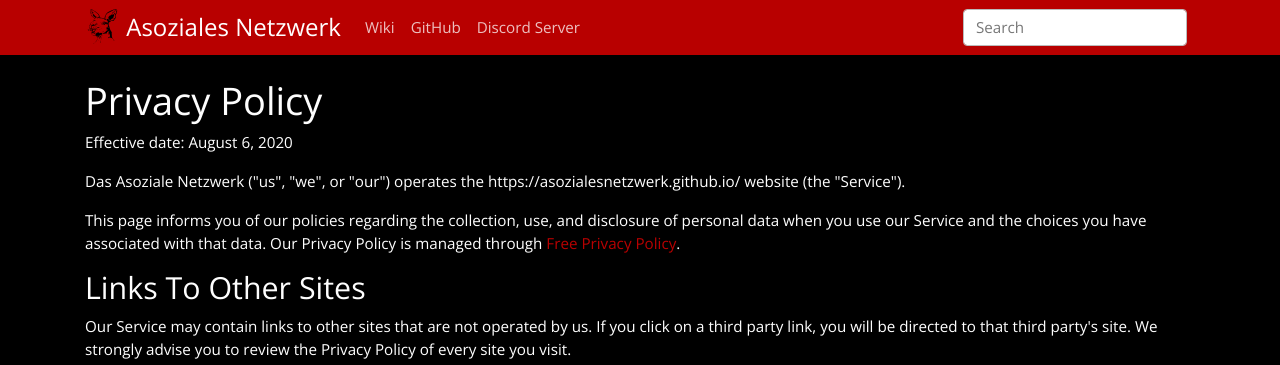
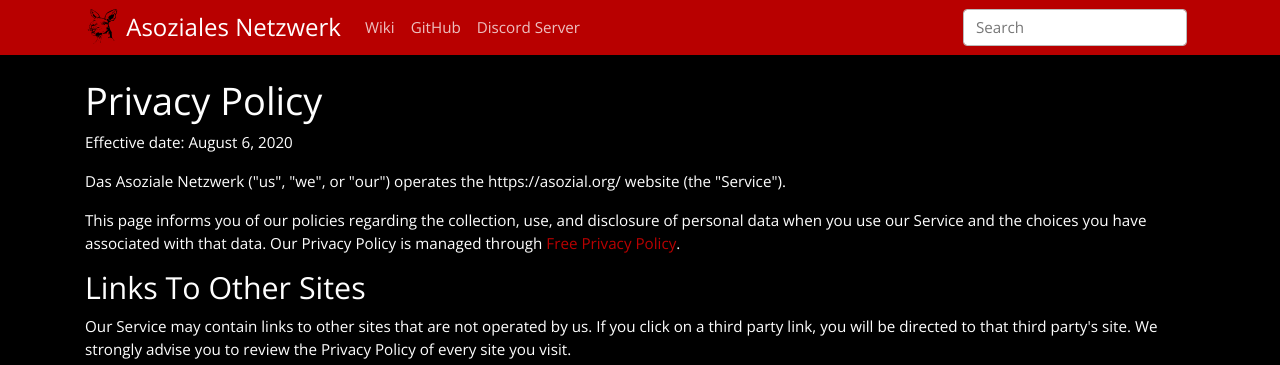
Before and after one commit to asozialesnetzwerk/asozialesnetzwerk.github.io, a Jekyll site: the page built from privacy-policy.html, in a window 1280 px wide. Shown: the top 365 px of the page. Built offline with Jekyll 4.4.1, drawn with Linux system fonts in a browser that asks for light colours; some of the changed lines change nothing that is shown.

Commit message:
Fixed Link in Privacy Policy

```diff
--- a/privacy-policy.html
+++ b/privacy-policy.html
@@ -10,7 +10,7 @@ layout: default
 <p>Effective date: August 6, 2020</p>
 
 
-<p>Das Asoziale Netzwerk ("us", "we", or "our") operates the https://asozialesnetzwerk.github.io/ website (the "Service").</p>
+<p>Das Asoziale Netzwerk ("us", "we", or "our") operates the https://asozial.org/ website (the "Service").</p>
 
 <p>This page informs you of our policies regarding the collection, use, and disclosure of personal data when you use our Service and the choices you have associated with that data. Our Privacy Policy is managed through <a href="https://www.freeprivacypolicy.com/free-privacy-policy-generator.php">Free Privacy Policy</a>.</p>
 
```
